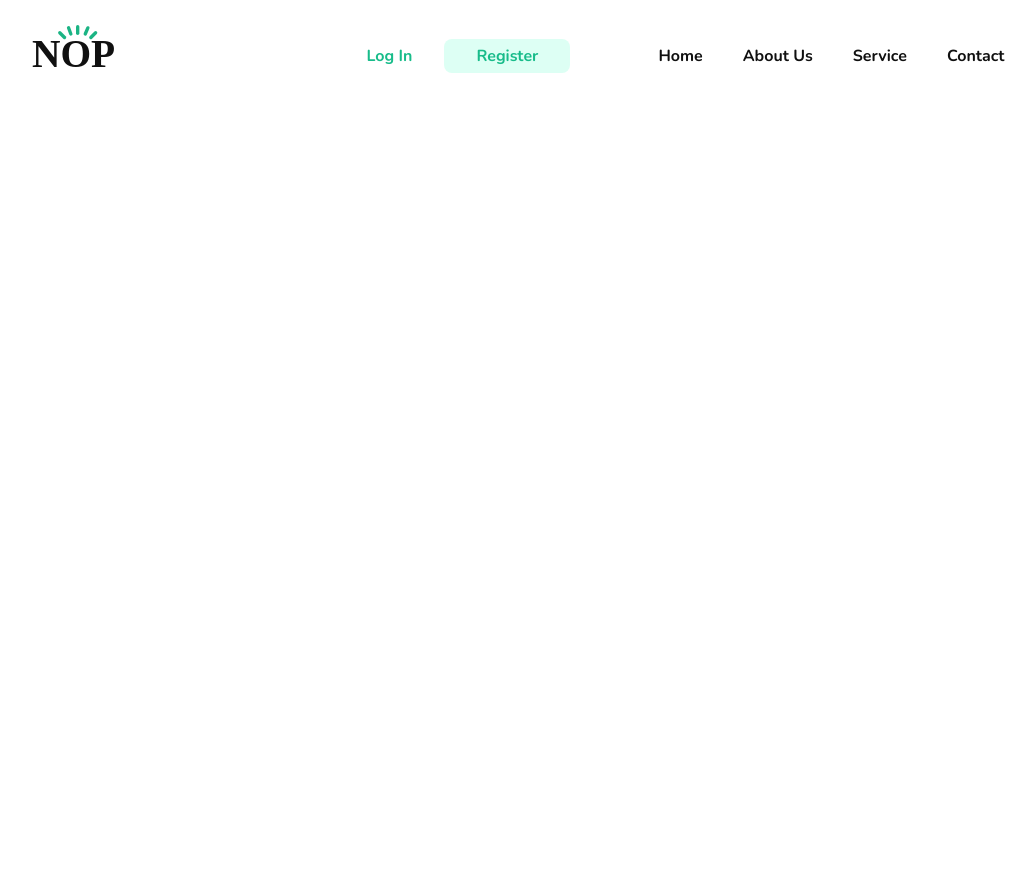
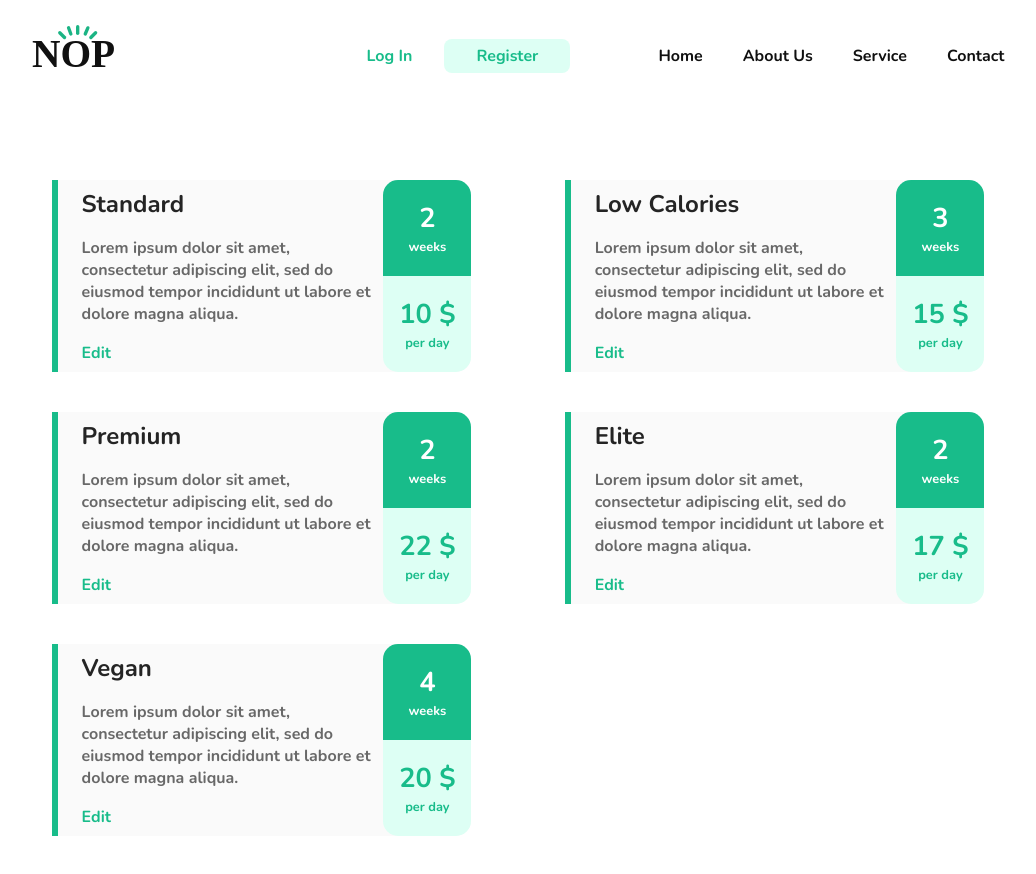
Before and after one commit to eugen1701/nopFront, a React (Create React App) app: page /offers in a window 1280 px wide. Shown: the top 874 px of the page, without its empty margins (122-1158 px from the left). Before the commit the page ends 800 px from the top, so only its background shows below. Built offline with nearby package versions, Linux system fonts and the light colour scheme.

Commit message:
Displaying mock data correctly

```diff
--- a/src/App.tsx
+++ b/src/App.tsx
@@ -7,6 +7,7 @@ import { AuthPage } from './pages/auth-page/AuthPage';
 import { AdminPage } from './pages/admin-page/AdminPage';
 import { ManagerPage } from './pages/manager-page/ManagerPage';
 import { UserPage } from './pages/user-page/UserPage';
+import {OffersPage} from "./pages/offers-page/OffersPage";
 
 require('dotenv').config();
 
@@ -22,6 +23,7 @@ const App: React.FC = () => {
             <Route path='/admin' element={ <AdminPage /> } />
             <Route path='/manager' element={ <ManagerPage /> } />
             <Route path='/user/*' element={ <UserPage /> } />
+            <Route path='/offers' element={ <OffersPage/> } />
             <Route path='/' element={ <HomePage /> } />
           </Routes>
         </div>
--- a/src/assets/shared_sass/_variables.scss
+++ b/src/assets/shared_sass/_variables.scss
@@ -2,6 +2,7 @@ $black: #101010;
 $green: #18BC8A;
 $green-neutral: #ddfff4;
 $light-gray: #AAAAAA;
+$very-light-grey: #FAFAFA;
 $red-neutral:#FFD5D5;
 $red: #D6102F;
 $header-height: 14vh;
--- /dev/null
+++ b/src/pages/offers-page/OfferCard.scss
@@ -0,0 +1,120 @@
+@import '../../assets/shared_sass/variables';
+
+$offer-font-size-text: 1.7rem;
+$offer-font-size-subtext: .8rem;
+$offer-font-color-title: #242424;
+$offer-font-color-description: #686868;
+$offer-border-radius: 15px;
+
+.offers-page{
+
+  .card{
+    background-color: $very-light-grey;
+    width: 45%;
+    display: flex;
+    justify-content: space-between;
+    border-top-right-radius: $offer-border-radius;
+    border-bottom-right-radius: $offer-border-radius;
+    border-left-style: solid;
+    border-color: $green;
+    border-width: 6px;
+    height: 12rem;
+    font-weight: bold;
+
+    .price-panel{
+      display: flex;
+      flex-direction: column;
+      justify-content: space-around;
+      align-items: center;
+      border-top-left-radius: $offer-border-radius;
+      border-bottom-left-radius: $offer-border-radius;
+      width: 5.5rem;
+
+
+
+      &-time-period{
+        background-color: $green;
+        flex: 1 0 auto;
+        width: 100%;
+        text-align: center;
+        border-top-left-radius: $offer-border-radius;
+        border-top-right-radius: $offer-border-radius;
+        display: flex;
+        flex-direction: column;
+        justify-content: center;
+        padding-bottom:10px;
+        padding-top:10px;
+
+
+        .text{
+          font-size: $offer-font-size-text;
+          color: white;
+          height: 50%
+        }
+
+        .subtext{
+          color: white;
+          font-size: $offer-font-size-subtext;
+        }
+
+      }
+
+      &-price{
+        text-align: center;
+        background-color: $green-neutral;
+        flex: 1 0 auto;
+        border-bottom-left-radius: $offer-border-radius;
+        border-bottom-right-radius: $offer-border-radius;
+        display: flex;
+        flex-direction: column;
+        justify-content: center;
+        padding-bottom:10px;
+        padding-top:10px;
+        width: 100%;
+
+
+        .text{
+          font-size: $offer-font-size-text;
+          color: $green;
+          height: 50%
+        }
+
+        .subtext{
+          color: $green;
+          font-size: $offer-font-size-subtext;
+        }
+
+      }
+
+    }
+
+    .info-panel{
+      display: flex;
+      flex-direction: column;
+      justify-content: space-around;
+      width: 70%;
+      margin-left: 1.5rem;
+
+      &-title{
+        color: $offer-font-color-title;
+        font-size: 1.5rem;
+      }
+
+      &-description{
+        color: $offer-font-color-description;
+      }
+    }
+
+    .edit-offer-button{
+      background: none!important;
+      border: none;
+      padding: 0!important;
+      width: 10%;
+      font-size: 1rem;
+      font-weight: bold;
+      color: $green;
+    }
+
+  }
+
+}
--- /dev/null
+++ b/src/pages/offers-page/OfferCard.tsx
@@ -0,0 +1,32 @@
+import React from "react";
+import './OfferCard.scss';
+
+export type OfferProps = {
+  title?: string,
+  description?: string,
+  timePeriod?: number,
+  price?: number
+}
+
+export const OfferCard: React.FC<OfferProps> = ({title, description, timePeriod, price}) => {
+  return(
+    <div className={'card'}>
+      <div className={'info-panel'}>
+        <div className={'info-panel-title'}> {title} </div>
+        <div className={'info-panel-description'}> {description} </div>
+        <button className={'edit-offer-button'}>Edit</button>
+      </div>
+
+      <div className={'price-panel'}>
+        <div className={'price-panel-time-period'}>
+          <div className={'text'}> {timePeriod} </div>
+          <div className={'subtext'}> weeks </div>
+        </div>
+        <div className={'price-panel-price'}>
+          <div className={'text'}> {price} $</div>
+          <div className={'subtext'}> per day </div>
+        </div>
+      </div>
+    </div>
+  )
+}
--- /dev/null
+++ b/src/pages/offers-page/OffersPage.scss
@@ -0,0 +1,11 @@
+.offers-page{
+  display: flex;
+  flex-direction: column;
+  justify-content: flex-start;
+
+  .card-container{
+    display: flex;
+    justify-content: space-between;
+    margin: 20px;
+  }
+}
--- /dev/null
+++ b/src/pages/offers-page/OffersPage.tsx
@@ -0,0 +1,68 @@
+import React, {useEffect, useState} from "react";
+import {OfferCard} from "./OfferCard";
+import './OffersPage.scss';
+
+const offerList=[
+  {
+    title: "Standard",
+    description: "Lorem ipsum dolor sit amet, consectetur adipiscing elit, sed do eiusmod tempor incididunt ut labore et dolore magna aliqua.  ",
+    timePeriod: 2,
+    price: 10
+  },
+  {
+    title: "Low Calories",
+    description: "Lorem ipsum dolor sit amet, consectetur adipiscing elit, sed do eiusmod tempor incididunt ut labore et dolore magna aliqua.  ",
+    timePeriod: 3,
+    price: 15
+  },
+  {
+    title: "Premium",
+    description: "Lorem ipsum dolor sit amet, consectetur adipiscing elit, sed do eiusmod tempor incididunt ut labore et dolore magna aliqua.  ",
+    timePeriod: 2,
+    price: 22
+  },
+  {
+    title: "Elite",
+    description: "Lorem ipsum dolor sit amet, consectetur adipiscing elit, sed do eiusmod tempor incididunt ut labore et dolore magna aliqua.  ",
+    timePeriod: 2,
+    price: 17
+  },
+  {
+    title: "Vegan",
+    description: "Lorem ipsum dolor sit amet, consectetur adipiscing elit, sed do eiusmod tempor incididunt ut labore et dolore magna aliqua.  ",
+    timePeriod: 4,
+    price: 20
+  },
+]
+
+export const OffersPage: React.FC = () => {
+  const [offers, setOffers] = useState(offerList);
+  const [parsedOffers, setParsedOffers] = useState<any[]>([])
+
+  useEffect(() => {
+    const result = [] as any;
+    for (var i = 0; i < offers.length; i += 2) {
+      result.push(offers.slice(i, i + 2));
+    }
+    setParsedOffers(result);
+  }, []);
+
+  console.log(parsedOffers);
+
+
+  return (
+    <div className={'offers-page'}>
+      {
+        parsedOffers.map(item => {
+          console.log(item)
+          return (
+            <div className={'card-container'}>
+              {item[0] && <OfferCard title={item[0].title} description={item[0].description} timePeriod={item[0].timePeriod} price={item[0].price}/>}
+              {item[1] && <OfferCard title={item[1].title} description={item[1].description} timePeriod={item[1].timePeriod} price={item[1].price}/>}
+            </div>
+          )
+        })
+      }
+    </div>
+  )
+}
```
